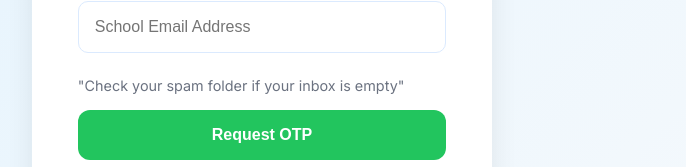
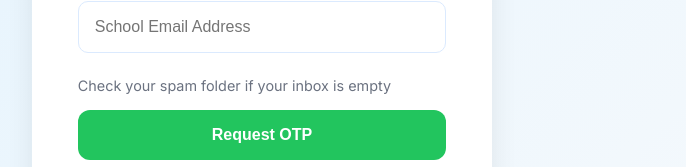
Before and after one commit to mumobytes/UonElection-App, a React (Vite) app in the folder frontend/: page /login in a window 1280 px wide. Shown: the part 403-570 px from the top of the page, without its empty margins (378-1064 px from the left). Built offline with nearby package versions, Linux system fonts and the light colour scheme; no server answers.

Commit message:
Change terms

```diff
--- a/frontend/src/pages/LoginPage.jsx
+++ b/frontend/src/pages/LoginPage.jsx
@@ -69,7 +69,7 @@ function LoginPage() {
             style={styles.input}
           />
           <p style={styles.helperText}>
-            "Check your spam folder if your inbox is empty"
+            Check your spam folder if your inbox is empty
           </p>
 
           <button
```
